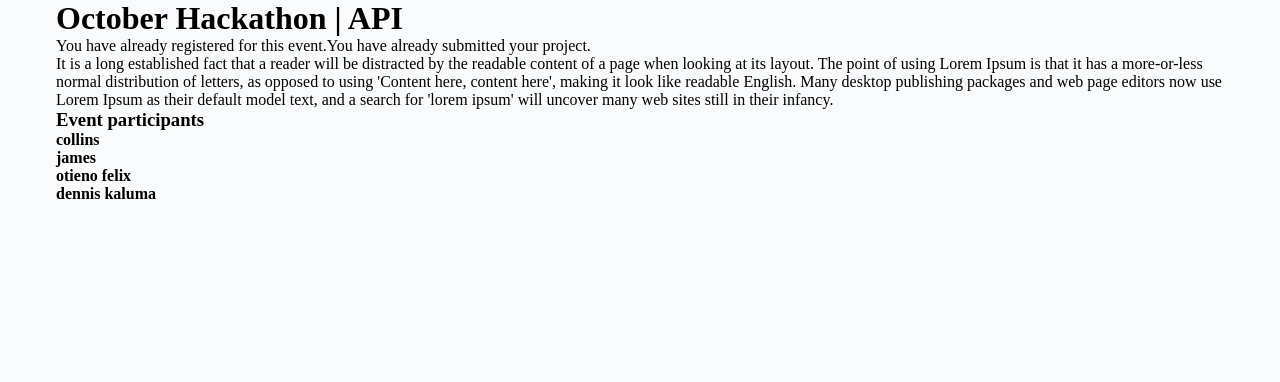
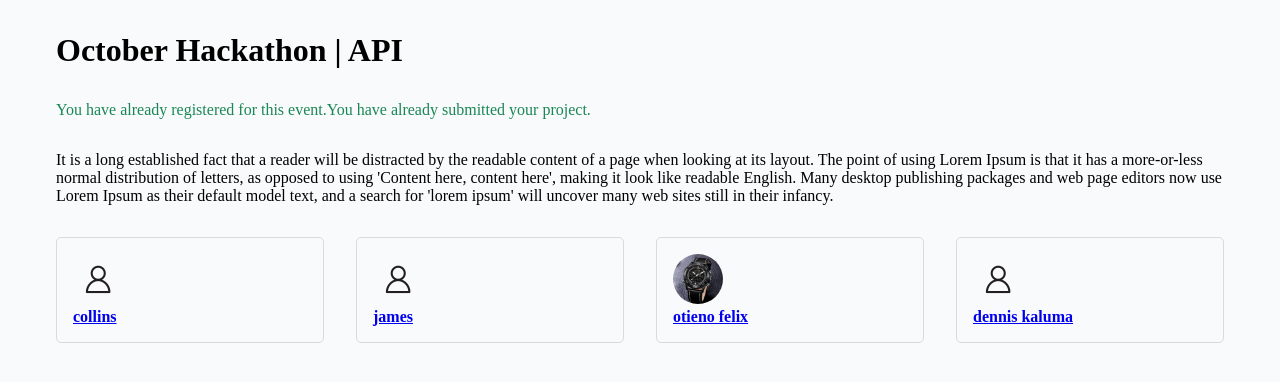
Before and after one commit to nyangicha/hackathon-events, a Django app: page /event/1/ in a window 1280 px wide. Shown: the part 75-457 px from the top of the page. Run offline with Django 5.2, Linux system fonts and the light colour scheme; a user stored in the database is signed in; data comes from the database, SQL or seed files in the repository; both versions use the stored data as it was after the commit.

Commit message:
event page design

```diff
--- a/static/css/main.css
+++ b/static/css/main.css
@@ -72,6 +72,12 @@ nav a{
     display: flex;
     flex-wrap: wrap;
 }
+.section{
+    margin: 2em 0;
+}
+.text-success{
+    color: #198754;
+}
 
 @media (max-width:1200px){
     .container-main{
--- a/templates/event.html
+++ b/templates/event.html
@@ -1,32 +1,35 @@
 {% extends 'main.html' %}
 
 {% block content %}
-    <h1>{{event.name}}</h1>
-    <div class="event-wrapper">
+    <div class="section">
+        <h1>{{event.name}}</h1>
+    </div>
+    <div class="event-wrapper section">
         {% if registered %}
-            <p>You have already registered for this event.</p>
+            <p class="text-success">You have already registered for this event. </p>
         {% else %}
             <a class="btn btn-primary" href="{% url 'registration-confirmation' event.id %}">Register</a>
         {% endif %}
 
         {% if submitted %}
-            <p>You have already submitted your project.</p>
+            <p class="text-success">You have already submitted your project.</p>
         {% else %}
             <a class="btn btn-primary" href="{% url 'project-submission' event.id %}">Submit Project</a>
         {% endif %}
     </div>
 
-    <p>{{event.description}}</p>
+    <div class="section">
+        <p>{{event.description}}</p>
+    </div>
 
-    <div>
-        <h3>Event participants</h3>
-
-        <div>
-            {% for user in event.participants.all %}
-                <div>
-                    <strong>{{user.name}}</strong>
+    <div class="user-lists section">
+        {% for user in event.participants.all %}
+            <a href="{% url 'profile' user.id %}">
+                <div class="wrapper-user">
+                    <img class="user-avatar-sm" src="{{user.avatar.url}}" alt="">
+                    <h4>{{user.name}}</h4>
                 </div>
-            {% endfor %}
-        </div>
+            </a>
+        {% endfor %}
     </div>
 {% endblock %}
--- a/templates/home.html
+++ b/templates/home.html
@@ -19,7 +19,7 @@
     <section>
         <h3>Users</h3>
 
-        <div class="user-lists">
+        <div class="user-lists section">
             {% for user in users %}
                 <a href="{% url 'profile' user.id %}">
                     <div class="wrapper-user">
```
Also changed, not shown: templates/account.html (+5 -3 lines), db.sqlite3.
